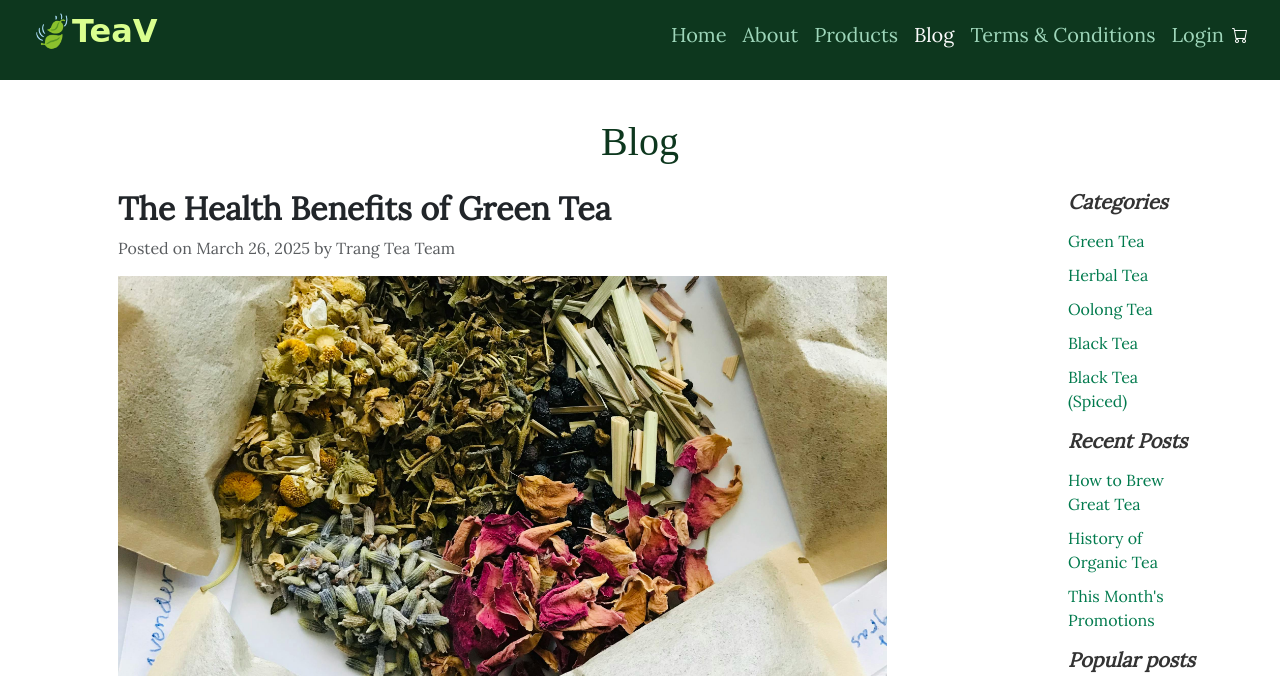
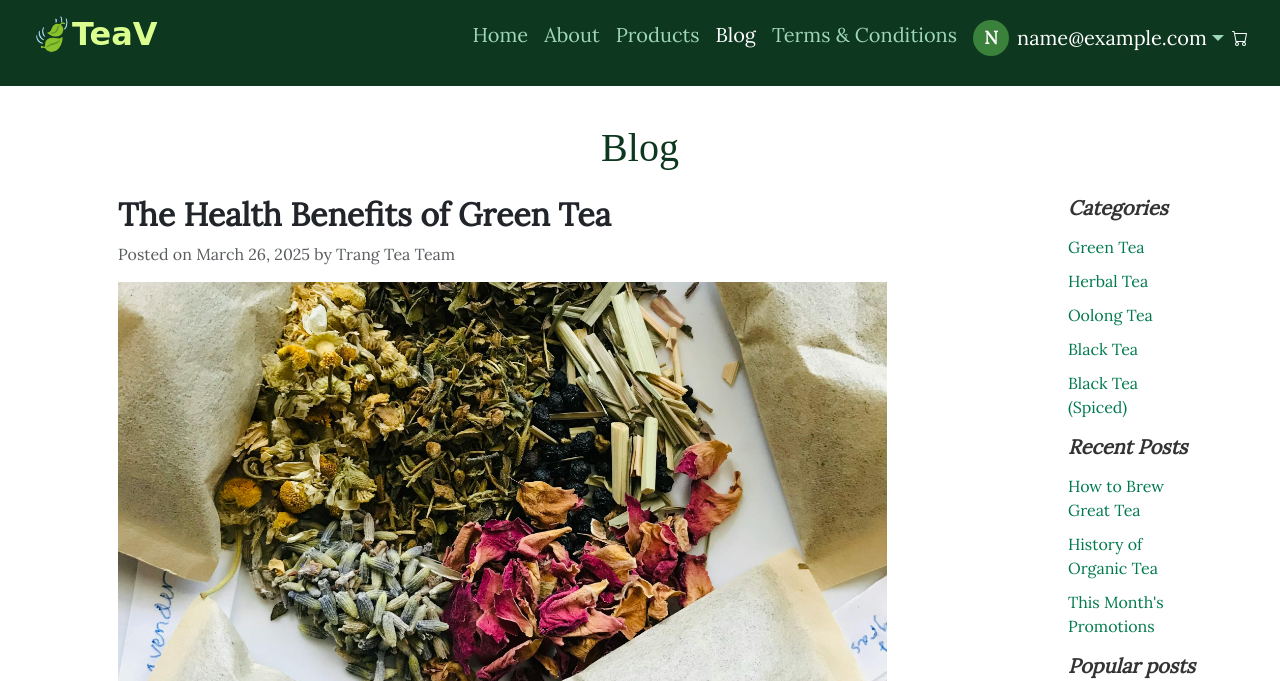
Before and after one commit to huynhthu214/TeaV, a PHP site: page /blog.php in a window 1280 px wide. Shown: the top 681 px of the page. Run offline with PHP 8.4, Linux system fonts and the light colour scheme; the visitor is signed in with stand-in values (Sample User, id 1); some web fonts are replaced.

Commit message:
them dropdown trong header

```diff
--- a/Template_Report/demo/index.php
+++ b/Template_Report/demo/index.php
@@ -1,4 +1,8 @@
    <?php
+   if(session_status() === PHP_SESSION_NONE){
+    session_start();
+   }
+
       $namePage = "Home";
       include "view/header.php";
 
--- a/Template_Report/demo/layout/css/style.css
+++ b/Template_Report/demo/layout/css/style.css
@@ -1051,3 +1051,16 @@ input[type="number"] {
   color: #fdf751;
   transition: ease 0.3s;
 }
+.avatar-circle {
+  width: 36px;
+  height: 36px;
+  background-color: #3a813b;
+  border-radius: 50%;
+  color: white;
+  font-weight: bold;
+  font-size: 18px;
+  text-align: center;
+  line-height: 36px;
+  display: inline-block;
+  margin-right: 8px;
+}
--- a/Template_Report/demo/view/header.php
+++ b/Template_Report/demo/view/header.php
@@ -1,4 +1,8 @@
-
+<?php
+if(session_status() === PHP_SESSION_NONE){
+    session_start();
+  }
+?>
 <!DOCTYPE html>
 <html lang="vi">
 <head>
@@ -55,14 +59,19 @@
   <li class="nav-item">
     <a class="nav-link <?php if ($namePage === "Terms & Conditions") echo "active"; ?>" href="term.php">Terms & Conditions</a>
   </li>
-
-  <?php if (isset($_SESSION['username'])): ?>
-    <li class="nav-item d-flex align-items-center">
-      <img src="<?php echo $_SESSION['avatar']; ?>" alt="Avatar" style="width: 40px; height: 40px; border-radius: 50%; margin-right: 8px;">
-      <span style="color: white;"><?php echo htmlspecialchars($_SESSION['username']); ?></span>
-    </li>
-    <li class="nav-item">
-      <a class="nav-link" href="logout.php">Logout</a>
+  <?php if (isset($_SESSION['email'])): ?>
+            <?php $firstChar = strtoupper(substr($_SESSION['email'], 0, 1)); ?>
+            <li class="nav-item dropdown">
+              <a class="nav-link dropdown-toggle d-flex align-items-center" href="#" id="userDropdown" role="button" data-bs-toggle="dropdown" aria-expanded="false">
+                <div class="avatar-circle"><?php echo $firstChar; ?></div>
+                <span style="color: white;"><?php echo htmlspecialchars($_SESSION['email']); ?></span>
+              </a>
+              <ul class="dropdown-menu dropdown-menu-end" aria-labelledby="userDropdown">
+                <li><a class="dropdown-item" href="personal_info.php">Profile</a></li>
+                <li><a class="dropdown-item" href="cart.php">My Orders</a></li>
+                <li><hr class="dropdown-divider"></li>
+                <li><a class="dropdown-item text-danger" href="logout.php">Logout</a></li>
+              </ul>
             </li>
           <?php else: ?>
             <li class="nav-item">
@@ -71,6 +80,7 @@
           <?php endif; ?>
         </ul>
       </div>
+
       <div>
         <a href="cart.php">
           <i class="bi bi-cart" style="color: white; font-size:16px"></i>
@@ -78,5 +88,4 @@
       </div>
     </div>
   </nav>
-
 </header>
```
Also changed, not shown: Template_Report/demo/login.php (+14 -5 lines), Template_Report/demo/logout.php (added, +8 -0 lines). Lines whose indentation alone changed are shown as unchanged.
